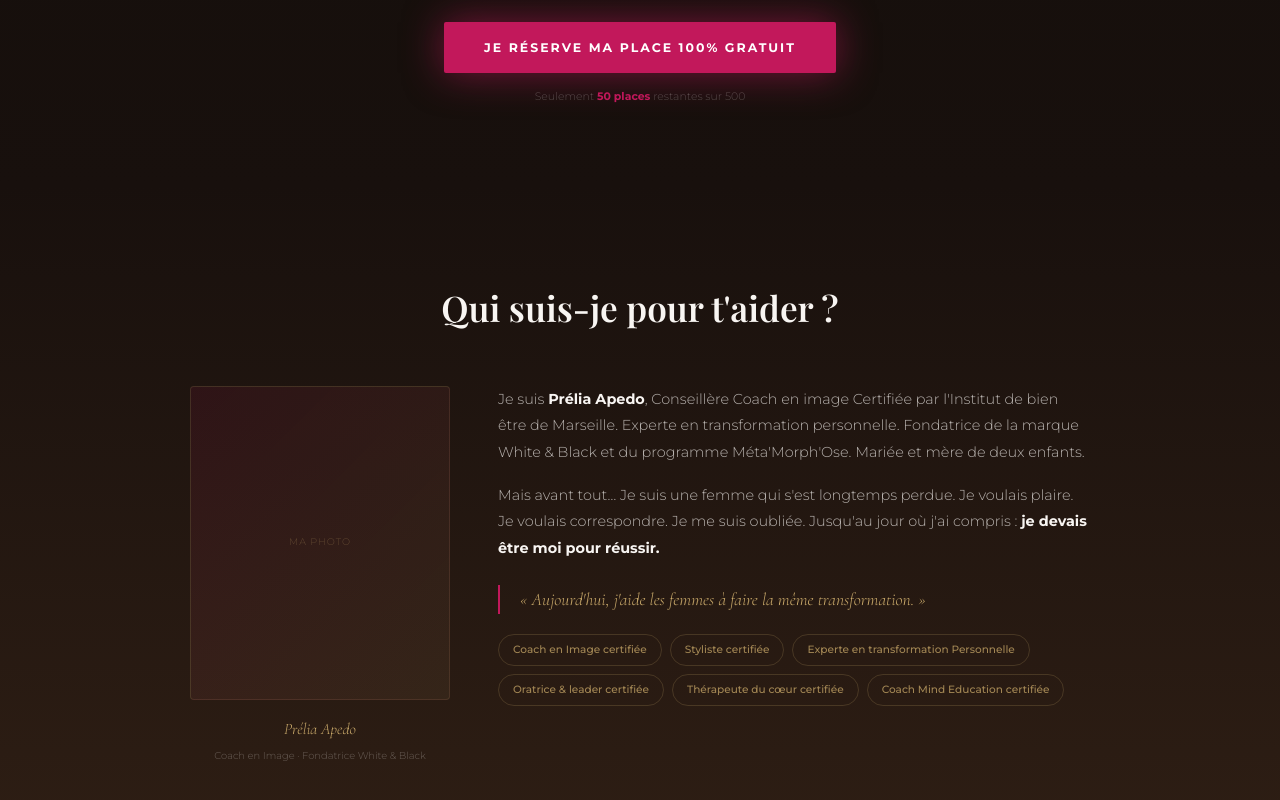
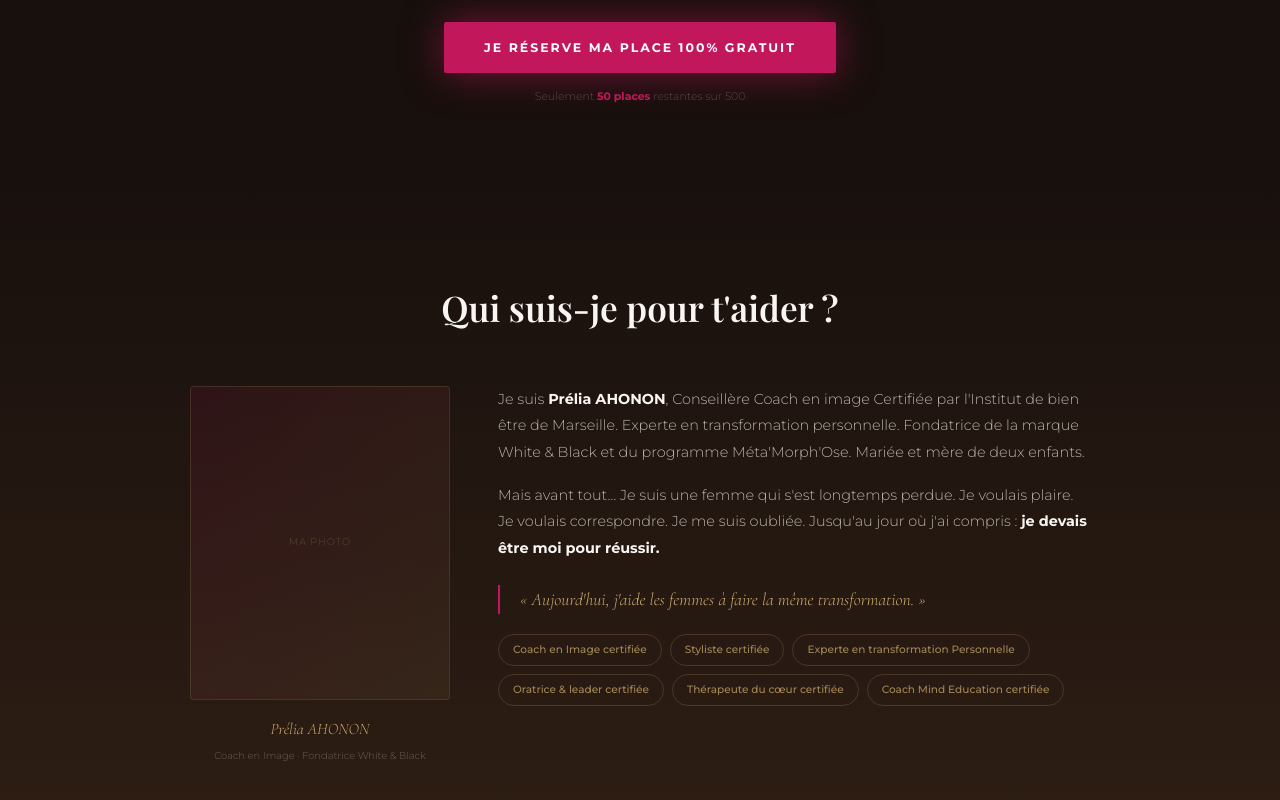
Before and after one commit to mourchidkarimou4-cpu/metamorphose-frontend, a React (Vite) app: page /masterclass in a window 1280 px wide. Shown: the part 2798-3598 px from the top of the page. Built offline with nearby package versions, Linux system fonts and the light colour scheme; no server answers; a web font is replaced by a local one.

Commit message:
fix: Prélia Apedo → Prélia AHONON sur tout le site

```diff
--- a/src/components/InscriptionForm.jsx
+++ b/src/components/InscriptionForm.jsx
@@ -394,7 +394,7 @@ export default function InscriptionForm({ theme="dark", defaultFormule=null, onS
 
           {/* Mentions */}
           <p style={{ fontWeight:300, fontSize:".72rem", color:textSub, lineHeight:1.65, marginBottom:"20px" }}>
-            En soumettant ce formulaire, vous acceptez d'être contactée par Prélia Apedo concernant le programme Méta'Morph'Ose. Aucune donnée n'est partagée avec des tiers.
+            En soumettant ce formulaire, vous acceptez d'être contactée par Prélia AHONON concernant le programme Méta'Morph'Ose. Aucune donnée n'est partagée avec des tiers.
           </p>
 
           {/* Submit */}
--- a/src/components/SplashScreen.jsx
+++ b/src/components/SplashScreen.jsx
@@ -108,7 +108,7 @@ export default function SplashScreen({ onDone }) {
         </p>
 
         <p style={{ fontFamily:"'Montserrat',sans-serif", fontSize:".55rem", letterSpacing:".25em", textTransform:"uppercase", color:"rgba(201,169,106,.35)", marginTop:"12px", animation:"slideUp .8s 1.6s both" }}>
-          — Prélia Apedo
+          — Prélia AHONON
         </p>
 
         {/* Point clignotant */}
--- a/src/pages/APropos.jsx
+++ b/src/pages/APropos.jsx
@@ -134,7 +134,7 @@ export default function APropos() {
                 <blockquote className="reveal" style={{ fontFamily:"'Cormorant Garamond',serif", fontStyle:"italic", fontSize:"1.4rem", color:"#EFC7D3", borderLeft:`2px solid ${ROSE}`, paddingLeft:"24px", marginBottom:"36px", lineHeight:1.6 }}>
                   « {get("prelia_citation","Je sais ce que cela fait de se sentir invisible.")} »
                 </blockquote>
-                <Para>Je suis Prélia Apedo, conseillère en image, styliste certifiée, communicatrice passionnée et fondatrice de la marque White & Black, ainsi que du programme de transformation Méta'Morph'Ose.</Para>
+                <Para>Je suis Prélia AHONON, conseillère en image, styliste certifiée, communicatrice passionnée et fondatrice de la marque White & Black, ainsi que du programme de transformation Méta'Morph'Ose.</Para>
                 <Para>Depuis plusieurs années, ma mission est claire : Accompagner les femmes à se redécouvrir, à reprendre confiance en elles et à révéler la puissance qu'elles portent déjà en elles.</Para>
                 <Para>Je crois profondément que chaque femme possède une lumière unique. Mais trop souvent, cette lumière reste cachée derrière le doute, la peur du regard des autres ou une image qui ne reflète pas sa véritable valeur.</Para>
                 <Para>C'est pour cela que j'ai créé Méta'Morph'Ose — un espace où les femmes peuvent se réconcilier avec elles-mêmes, révéler leur identité et apprendre à incarner leur puissance avec élégance et authenticité.</Para>
@@ -162,16 +162,16 @@ export default function APropos() {
               <div className="reveal" style={{ position:"sticky", top:"90px" }}>
                 <div style={{ position:"relative", paddingBottom:"130%", background:`linear-gradient(135deg,rgba(194,24,91,.1),rgba(201,169,106,.08))`, border:"1px solid rgba(201,169,106,.18)", borderRadius:"4px", overflow:"hidden" }}>
                   {get("photo_prelia","") ? (
-                    <img src={get("photo_prelia","")} alt="Prélia Apedo" style={{ position:"absolute", inset:0, width:"100%", height:"100%", objectFit:"cover", objectPosition:"center top" }}/>
+                    <img src={get("photo_prelia","")} alt="Prélia AHONON" style={{ position:"absolute", inset:0, width:"100%", height:"100%", objectFit:"cover", objectPosition:"center top" }}/>
                   ) : (
                     <div style={{ position:"absolute", inset:0, display:"flex", alignItems:"center", justifyContent:"center" }}>
-                      <p style={{ fontFamily:"'Montserrat',sans-serif", fontSize:".65rem", letterSpacing:".15em", textTransform:"uppercase", color:"rgba(201,169,106,.3)" }}>Photo Prélia Apedo</p>
+                      <p style={{ fontFamily:"'Montserrat',sans-serif", fontSize:".65rem", letterSpacing:".15em", textTransform:"uppercase", color:"rgba(201,169,106,.3)" }}>Photo Prélia AHONON</p>
                     </div>
                   )}
                   <div style={{ position:"absolute", inset:"14px", border:"1px solid rgba(201,169,106,.08)", borderRadius:"2px", pointerEvents:"none" }}/>
                 </div>
                 <div style={{ textAlign:"center", marginTop:"16px" }}>
-                  <p style={{ fontFamily:"'Cormorant Garamond',serif", fontStyle:"italic", fontSize:"1rem", color:OR, opacity:.85 }}>Prélia Apedo</p>
+                  <p style={{ fontFamily:"'Cormorant Garamond',serif", fontStyle:"italic", fontSize:"1rem", color:OR, opacity:.85 }}>Prélia AHONON</p>
                   <p style={{ fontFamily:"'Montserrat',sans-serif", fontSize:".6rem", letterSpacing:".12em", textTransform:"uppercase", color:"rgba(248,245,242,.25)", marginTop:"4px" }}>Fondatrice · White & Black · Méta'Morph'Ose</p>
                   {get("logo_white_black","") && <img src={get("logo_white_black","")} alt="White & Black" style={{ height:"20px", objectFit:"contain", opacity:.5, marginTop:"10px" }}/>}
                 </div>
--- a/src/pages/CarteScan.jsx
+++ b/src/pages/CarteScan.jsx
@@ -250,7 +250,7 @@ export default function CarteScan() {
 
           {/* Footer */}
           <p style={{ textAlign:"center", marginTop:"20px", fontFamily:"'Montserrat'", fontWeight:300, fontSize:".7rem", color:"rgba(248,245,242,.2)" }}>
-            Meta'Morph'Ose · White & Black · Prélia Apedo
+            Meta'Morph'Ose · White & Black · Prélia AHONON
           </p>
         </div>
       </div>
--- a/src/pages/Don.jsx
+++ b/src/pages/Don.jsx
@@ -276,7 +276,7 @@ export default function Don() {
                   <p style={{ fontFamily:"var(--ff-a)", fontStyle:"italic", fontSize:"1.05rem", color:"var(--or)", lineHeight:1.7 }}>
                     « Chaque FCFA donné est une graine plantée dans la vie d'une femme. »
                   </p>
-                  <p style={{ fontFamily:"var(--ff-b)", fontSize:".65rem", letterSpacing:".12em", textTransform:"uppercase", color:"rgba(248,245,242,.3)", marginTop:"10px" }}>— Prélia Apedo</p>
+                  <p style={{ fontFamily:"var(--ff-b)", fontSize:".65rem", letterSpacing:".12em", textTransform:"uppercase", color:"rgba(248,245,242,.3)", marginTop:"10px" }}>— Prélia AHONON</p>
                 </div>
               </div>
 
@@ -410,7 +410,7 @@ export default function Don() {
           <span style={{color:"var(--rose)"}}>Ose</span>
         </Link>
         <p style={{ fontFamily:"var(--ff-b)", fontSize:".7rem", color:"rgba(248,245,242,.2)", marginTop:"8px" }}>
-          © 2026 Meta'Morph'Ose · White & Black · Prélia Apedo
+          © 2026 Meta'Morph'Ose · White & Black · Prélia AHONON
         </p>
       </footer>
     </>
--- a/src/pages/LandingPage.jsx
+++ b/src/pages/LandingPage.jsx
@@ -1073,7 +1073,7 @@ function Hero({ get }) {
       <div style={{ position:"relative", zIndex:10, display:"flex", flexDirection:"column", alignItems:"center", maxWidth:"900px", width:"100%", transform:`translateY(${offset * 0.25}px)`, transition:"transform .05s linear" }}>
 
       <p style={{ fontFamily:"var(--ff-b)", fontSize:".66rem", letterSpacing:".28em", textTransform:"uppercase", color:"var(--or)", opacity:.8, marginBottom:"28px", animation:"revealUp .8s both" }}>
-        {get("hero_mention","Un programme créé par Prélia Apedo · Fondatrice de White & Black")}
+        {get("hero_mention","Un programme créé par Prélia AHONON · Fondatrice de White & Black")}
       </p>
 
       <h1 className="hero-title" style={{ position:"relative", fontFamily:"var(--ff-t)", fontSize:"clamp(2.2rem,8vw,6.5rem)", fontWeight:700, lineHeight:1.06, marginBottom:"24px", animation:"revealUp .9s .15s both" }}>
@@ -1360,17 +1360,17 @@ function Prelia({ get }) {
           <div className="reveal-left">
             <div style={{ position:"relative", paddingBottom:"125%", background:"linear-gradient(135deg,rgba(194,24,91,.1),rgba(201,169,106,.08))", border:"1px solid rgba(201,169,106,.18)", borderRadius:"4px", overflow:"hidden" }}>
               {get("photo_prelia","") ? (
-                <img src={get("photo_prelia","")} alt="Prélia Apedo"
+                <img src={get("photo_prelia","")} alt="Prélia AHONON"
                   style={{ position:"absolute", inset:0, width:"100%", height:"100%", objectFit:"cover", objectPosition:"center top" }}/>
               ) : (
                 <div style={{ position:"absolute", inset:0, display:"flex", flexDirection:"column", alignItems:"center", justifyContent:"center", gap:"12px" }}>
-                  <p style={{ fontFamily:"var(--ff-b)", fontSize:".65rem", letterSpacing:".18em", textTransform:"uppercase", color:"rgba(201,169,106,.35)" }}>Photo Prélia Apedo</p>
+                  <p style={{ fontFamily:"var(--ff-b)", fontSize:".65rem", letterSpacing:".18em", textTransform:"uppercase", color:"rgba(201,169,106,.35)" }}>Photo Prélia AHONON</p>
                 </div>
               )}
               <div style={{ position:"absolute", inset:"14px", border:"1px solid rgba(201,169,106,.08)", borderRadius:"2px", pointerEvents:"none" }}/>
             </div>
             <div style={{ marginTop:"20px", textAlign:"center" }}>
-              <p style={{ fontFamily:"var(--ff-a)", fontStyle:"italic", fontSize:"1.05rem", color:"var(--or)", opacity:.85 }}>Prélia Apedo</p>
+              <p style={{ fontFamily:"var(--ff-a)", fontStyle:"italic", fontSize:"1.05rem", color:"var(--or)", opacity:.85 }}>Prélia AHONON</p>
               {get("logo_white_black","") && (
                 <img src={get("logo_white_black","")} alt="White & Black"
                   style={{ height:"24px", objectFit:"contain", opacity:.6, marginTop:"8px" }}/>
@@ -1404,7 +1404,7 @@ function Prelia({ get }) {
           <p style={{ fontFamily:"var(--ff-a)", fontStyle:"italic", fontSize:"1.8rem", color:"var(--or)", lineHeight:1.4 }}>
             {get("prelia_signature","Je ne crée pas des apparences. Je révèle des essences.")}
           </p>
-          <p style={{ fontFamily:"var(--ff-b)", fontSize:".68rem", letterSpacing:".18em", textTransform:"uppercase", color:"rgba(248,245,242,.3)", marginTop:"16px" }}>— Prélia Apedo</p>
+          <p style={{ fontFamily:"var(--ff-b)", fontSize:".68rem", letterSpacing:".18em", textTransform:"uppercase", color:"rgba(248,245,242,.3)", marginTop:"16px" }}>— Prélia AHONON</p>
         </div>
       </div>
     </section>
@@ -1479,16 +1479,16 @@ function PreliaTeaser({ get }) {
           <div className="reveal-left prelia-photo">
             <div style={{ position:"relative", paddingBottom:"120%", background:"linear-gradient(135deg,rgba(194,24,91,.1),rgba(201,169,106,.08))", border:"1px solid rgba(201,169,106,.18)", borderRadius:"4px", overflow:"hidden" }}>
               {get("photo_prelia","") ? (
-                <img src={get("photo_prelia","")} alt="Prélia Apedo" style={{ position:"absolute", inset:0, width:"100%", height:"100%", objectFit:"cover", objectPosition:"center top" }}/>
+                <img src={get("photo_prelia","")} alt="Prélia AHONON" style={{ position:"absolute", inset:0, width:"100%", height:"100%", objectFit:"cover", objectPosition:"center top" }}/>
               ) : (
                 <div style={{ position:"absolute", inset:0, display:"flex", alignItems:"center", justifyContent:"center" }}>
-                  <p style={{ fontFamily:"var(--ff-b)", fontSize:".65rem", letterSpacing:".15em", textTransform:"uppercase", color:"rgba(201,169,106,.3)" }}>Photo Prélia Apedo</p>
+                  <p style={{ fontFamily:"var(--ff-b)", fontSize:".65rem", letterSpacing:".15em", textTransform:"uppercase", color:"rgba(201,169,106,.3)" }}>Photo Prélia AHONON</p>
                 </div>
               )}
               <div style={{ position:"absolute", inset:"14px", border:"1px solid rgba(201,169,106,.08)", borderRadius:"2px", pointerEvents:"none" }}/>
             </div>
             <div style={{ textAlign:"center", marginTop:"14px" }}>
-              <p style={{ fontFamily:"var(--ff-a)", fontStyle:"italic", fontSize:"1rem", color:"var(--or)", opacity:.85 }}>Prélia Apedo</p>
+              <p style={{ fontFamily:"var(--ff-a)", fontStyle:"italic", fontSize:"1rem", color:"var(--or)", opacity:.85 }}>Prélia AHONON</p>
               <p style={{ fontFamily:"var(--ff-b)", fontSize:".6rem", letterSpacing:".12em", textTransform:"uppercase", color:"rgba(248,245,242,.25)", marginTop:"4px" }}>Fondatrice · White & Black · Meta'Morph'Ose</p>
             </div>
           </div>
@@ -1523,7 +1523,7 @@ function PreliaTeaser({ get }) {
           <p style={{ fontFamily:"var(--ff-a)", fontStyle:"italic", fontSize:"1.6rem", color:"var(--or)", lineHeight:1.4 }}>
             {get("prelia_signature","Je ne crée pas des apparences. Je révèle des essences.")}
           </p>
-          <p style={{ fontFamily:"var(--ff-b)", fontSize:".65rem", letterSpacing:".18em", textTransform:"uppercase", color:"rgba(248,245,242,.25)", marginTop:"12px" }}>— Prélia Apedo</p>
+          <p style={{ fontFamily:"var(--ff-b)", fontSize:".65rem", letterSpacing:".18em", textTransform:"uppercase", color:"rgba(248,245,242,.25)", marginTop:"12px" }}>— Prélia AHONON</p>
         </div>
       </div>
     </section>
@@ -1732,7 +1732,7 @@ function Ressources({ get }) {
           <div className="reveal" style={{ padding:"36px 32px", background:"rgba(194,24,91,.06)", border:"1px solid rgba(194,24,91,.15)", borderTop:"3px solid var(--rose)", borderRadius:"6px" }}>
             <p style={{ fontFamily:"var(--ff-b)", fontSize:".62rem", letterSpacing:".25em", textTransform:"uppercase", color:"var(--rose)", marginBottom:"12px" }}>Chanson</p>
             <h3 style={{ fontFamily:"var(--ff-t)", fontSize:"1.3rem", fontWeight:600, marginBottom:"6px" }}>{get("res_chanson_titre","Métamorphose")}</h3>
-            <p style={{ fontFamily:"var(--ff-b)", fontSize:".75rem", color:"rgba(248,245,242,.4)", marginBottom:"16px" }}>{get("res_chanson_artiste","Prélia Apedo")}</p>
+            <p style={{ fontFamily:"var(--ff-b)", fontSize:".75rem", color:"rgba(248,245,242,.4)", marginBottom:"16px" }}>{get("res_chanson_artiste","Prélia AHONON")}</p>
             <p style={{ fontFamily:"var(--ff-b)", fontWeight:300, fontSize:".82rem", color:"rgba(248,245,242,.55)", lineHeight:1.75, marginBottom:"24px" }}>
               {get("res_chanson_desc","Je ne l'ai pas écrite pour distraire... je l'ai écrite pour réveiller.")}
             </p>
@@ -2002,7 +2002,7 @@ function Footer({ get }) {
               </span>
             </div>
             <p style={{ fontFamily:"var(--ff-b)", fontSize:".82rem", color:"rgba(248,245,242,.35)", fontWeight:300, lineHeight:1.7, marginBottom:"20px" }}>
-              De l'ombre à la lumière en 60 jours. Un programme de transformation féminine par Prélia Apedo.
+              De l'ombre à la lumière en 60 jours. Un programme de transformation féminine par Prélia AHONON.
             </p>
             <div style={{ display:"flex", gap:"14px" }}>
               <Link to="/brunch" style={{ fontFamily:"var(--ff-b)", fontSize:".68rem", letterSpacing:".12em", textTransform:"uppercase", color:"rgba(201,169,106,.5)", textDecoration:"none" }}
--- a/src/pages/Masterclass.jsx
+++ b/src/pages/Masterclass.jsx
@@ -464,10 +464,10 @@ export default function Masterclass() {
             <div className="prelia-grid reveal" style={{ display:"grid", gridTemplateColumns:"280px 1fr", gap:"52px", alignItems:"center", marginBottom:"64px" }}>
               <div style={{ position:"relative", paddingBottom:"120%", background:"linear-gradient(135deg,rgba(194,24,91,.1),rgba(201,169,106,.08))", border:"1px solid rgba(201,169,106,.15)", borderRadius:"4px", overflow:"hidden" }}>
                 {photoPrelia ? (
-                  <img src={photoPrelia} alt="Prélia Apedo" style={{ position:"absolute", inset:0, width:"100%", height:"100%", objectFit:"cover", objectPosition:"center top" }}/>
+                  <img src={photoPrelia} alt="Prélia AHONON" style={{ position:"absolute", inset:0, width:"100%", height:"100%", objectFit:"cover", objectPosition:"center top" }}/>
                 ) : (
                   <div style={{ position:"absolute", inset:0, display:"flex", alignItems:"center", justifyContent:"center" }}>
-                    <p style={{ fontFamily:"var(--ff-b)", fontSize:".65rem", letterSpacing:".15em", textTransform:"uppercase", color:"rgba(201,169,106,.3)", textAlign:"center", padding:"16px" }}>Photo Prélia Apedo</p>
+                    <p style={{ fontFamily:"var(--ff-b)", fontSize:".65rem", letterSpacing:".15em", textTransform:"uppercase", color:"rgba(201,169,106,.3)", textAlign:"center", padding:"16px" }}>Photo Prélia AHONON</p>
                   </div>
                 )}
               </div>
@@ -595,7 +595,7 @@ export default function Masterclass() {
               <div>
                 <div style={{ position:"relative", paddingBottom:"120%", background:"linear-gradient(135deg,rgba(194,24,91,.1),rgba(201,169,106,.08))", border:"1px solid rgba(201,169,106,.15)", borderRadius:"4px", overflow:"hidden", marginBottom:"16px" }}>
                   {photoPrelia ? (
-                    <img src={photoPrelia} alt="Prélia Apedo" style={{ position:"absolute", inset:0, width:"100%", height:"100%", objectFit:"cover", objectPosition:"center top" }}/>
+                    <img src={photoPrelia} alt="Prélia AHONON" style={{ position:"absolute", inset:0, width:"100%", height:"100%", objectFit:"cover", objectPosition:"center top" }}/>
                   ) : (
                     <div style={{ position:"absolute", inset:0, display:"flex", alignItems:"center", justifyContent:"center" }}>
                       <p style={{ fontFamily:"var(--ff-b)", fontSize:".6rem", letterSpacing:".1em", textTransform:"uppercase", color:"rgba(201,169,106,.3)", textAlign:"center" }}>MA PHOTO</p>
@@ -603,13 +603,13 @@ export default function Masterclass() {
                   )}
                 </div>
                 <div style={{ textAlign:"center" }}>
-                  <p style={{ fontFamily:"var(--ff-a)", fontStyle:"italic", fontSize:"1rem", color:"var(--or)" }}>Prélia Apedo</p>
+                  <p style={{ fontFamily:"var(--ff-a)", fontStyle:"italic", fontSize:"1rem", color:"var(--or)" }}>Prélia AHONON</p>
                   <p style={{ fontFamily:"var(--ff-b)", fontSize:".62rem", color:"rgba(248,245,242,.3)", marginTop:"4px" }}>Coach en Image · Fondatrice White & Black</p>
                 </div>
               </div>
               <div>
                 <p style={{ fontFamily:"var(--ff-b)", fontWeight:300, fontSize:".9rem", color:"rgba(248,245,242,.7)", lineHeight:1.85, marginBottom:"16px" }}>
-                  Je suis <strong style={{color:"var(--blanc)"}}>Prélia Apedo</strong>, Conseillère Coach en image Certifiée par l'Institut de bien être de Marseille. Experte en transformation personnelle. Fondatrice de la marque White & Black et du programme Méta'Morph'Ose. Mariée et mère de deux enfants.
+                  Je suis <strong style={{color:"var(--blanc)"}}>Prélia AHONON</strong>, Conseillère Coach en image Certifiée par l'Institut de bien être de Marseille. Experte en transformation personnelle. Fondatrice de la marque White & Black et du programme Méta'Morph'Ose. Mariée et mère de deux enfants.
                 </p>
                 <p style={{ fontFamily:"var(--ff-b)", fontWeight:300, fontSize:".9rem", color:"rgba(248,245,242,.7)", lineHeight:1.85, marginBottom:"24px" }}>
                   Mais avant tout… Je suis une femme qui s'est longtemps perdue. Je voulais plaire. Je voulais correspondre. Je me suis oubliée. Jusqu'au jour où j'ai compris : <strong style={{color:"var(--blanc)"}}>je devais être moi pour réussir.</strong>
@@ -752,7 +752,7 @@ export default function Masterclass() {
           <span style={{color:"var(--rose)"}}>Ose</span>
         </Link>
         <p style={{ fontFamily:"var(--ff-b)", fontSize:".7rem", color:"rgba(248,245,242,.2)", marginTop:"8px" }}>
-          © 2026 Meta'Morph'Ose · White & Black · Prélia Apedo
+          © 2026 Meta'Morph'Ose · White & Black · Prélia AHONON
         </p>
       </footer>
     </>
--- a/src/pages/NotFound.jsx
+++ b/src/pages/NotFound.jsx
@@ -115,7 +115,7 @@ export default function NotFound() {
 
         {/* Citation */}
         <p style={{ position:"absolute", bottom:"24px", fontFamily:"'Cormorant Garamond',serif", fontStyle:"italic", fontSize:".88rem", color:"rgba(248,245,242,.15)", animation:"fadeUp .7s .8s both" }}>
-          « Je ne crée pas des apparences. Je révèle des essences. » — Prélia Apedo
+          « Je ne crée pas des apparences. Je révèle des essences. » — Prélia AHONON
         </p>
       </div>
     </>
--- a/src/pages/Store.jsx
+++ b/src/pages/Store.jsx
@@ -164,7 +164,7 @@ const PRODUITS_DEFAUT = [
     categorie: "replay",
     titre: "Affirmations Quotidiennes",
     sous_titre: "Audio de 21 jours",
-    description: "21 jours d'affirmations puissantes enregistrées par Prélia Apedo. Transformez votre dialogue intérieur chaque matin.",
+    description: "21 jours d'affirmations puissantes enregistrées par Prélia AHONON. Transformez votre dialogue intérieur chaque matin.",
     prix: 7500,
     badge: "Audio",
     badge_color: "#C9A96A",
@@ -534,7 +534,7 @@ export default function Store() {
           <span style={{color:"var(--rose)"}}>Ose</span>
         </Link>
         <p style={{ fontFamily:"var(--ff-b)", fontSize:".7rem", color:"rgba(248,245,242,.2)", marginTop:"8px" }}>
-          © 2026 Meta'Morph'Ose · White & Black · Prélia Apedo
+          © 2026 Meta'Morph'Ose · White & Black · Prélia AHONON
         </p>
       </footer>
 
```
Also changed, not shown: src/Home.jsx (+4 -4 lines).
